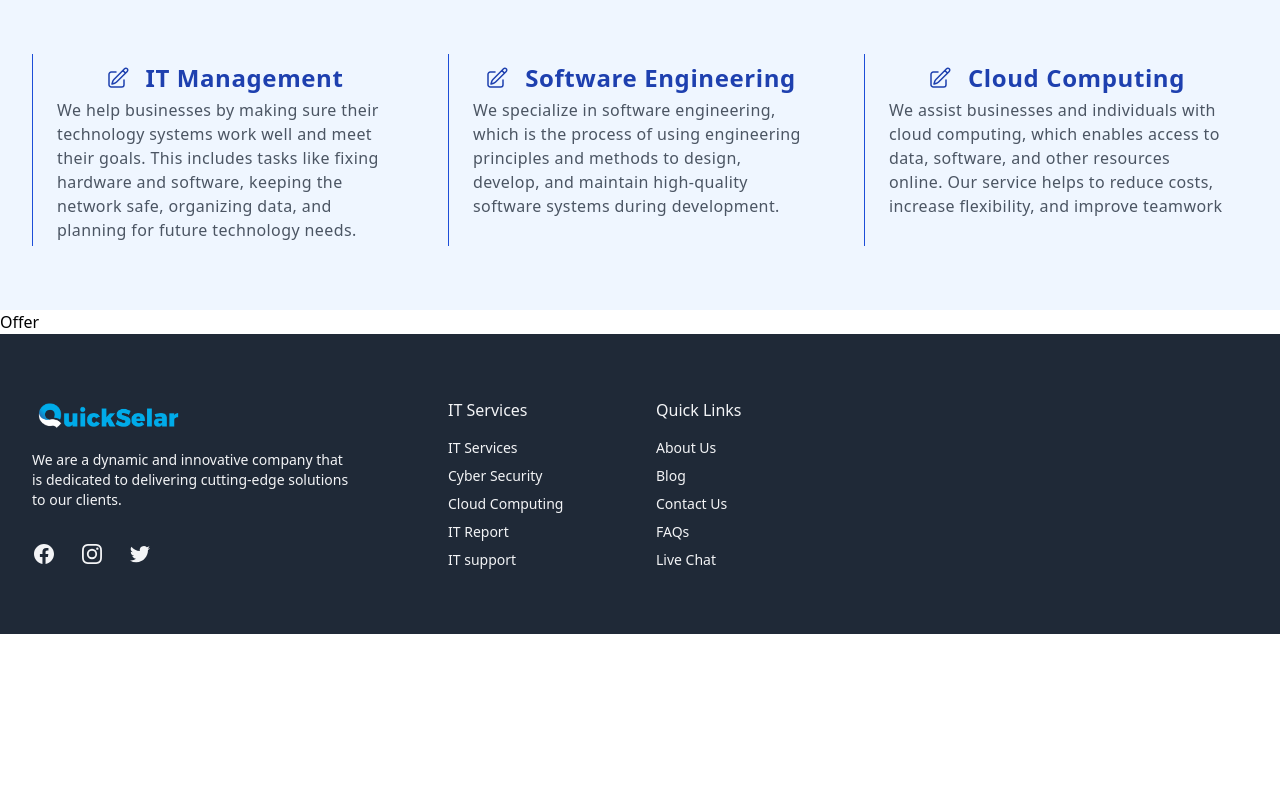
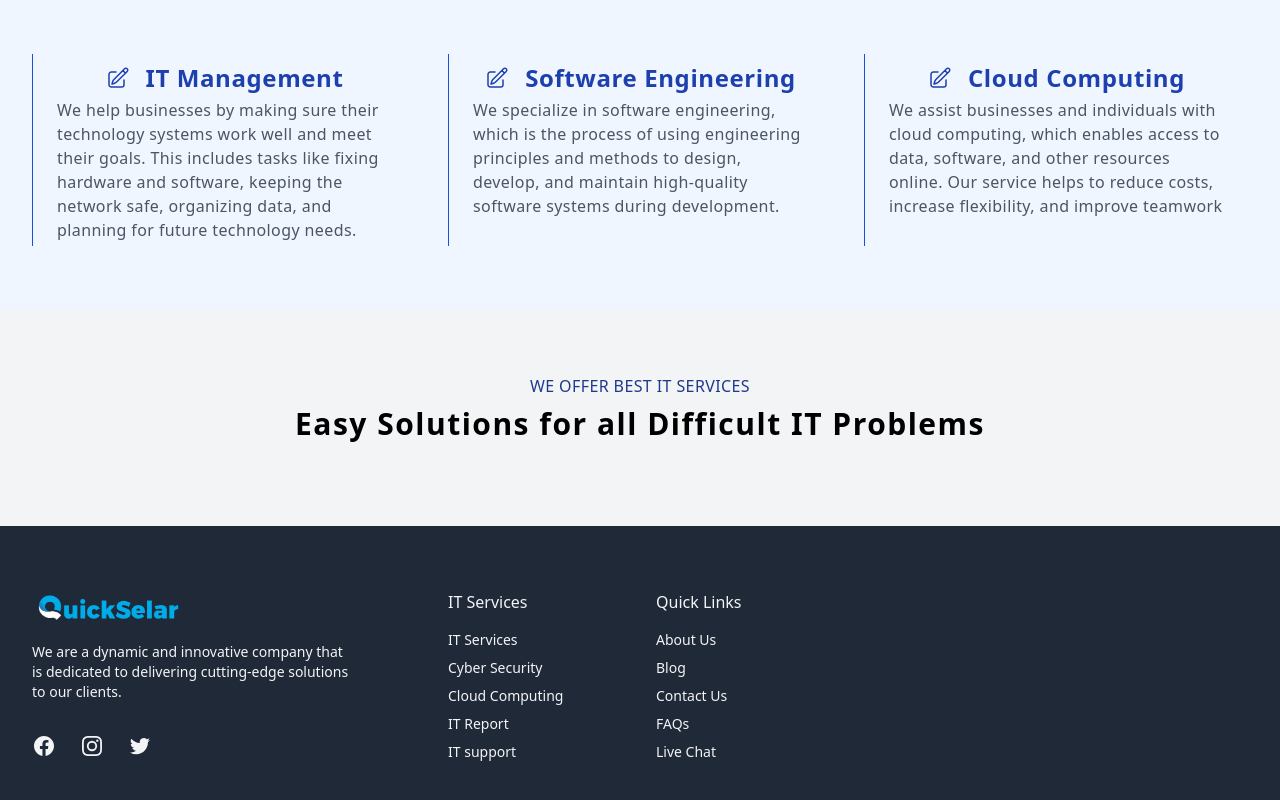
Before and after one commit to OverflowDev/quickselar, a React (Vite) app: page / in a window 1280 px wide. Shown: the part 1406-2206 px from the top of the page. Before the commit the page ends 2040 px from the top, so only its background shows below. Built offline with nearby package versions, Linux system fonts and the light colour scheme.

Commit message:
quickselar

```diff
--- a/src/Components/Offer.jsx
+++ b/src/Components/Offer.jsx
@@ -1,8 +1,26 @@
-import React from 'react'
 
 function Offer() {
   return (
-    <div>Offer</div>
+    <div className='bg-gray-100'>
+      <div className="md:max-w-screen-xl px-4 py-16 mx-auto sm:px-6 lg:px-8">
+
+        <div className='flex flex-col items-center justify-center'>
+          <h1 className='text-md text-blue-900 mb-2 tracking-wide'>WE OFFER BEST IT SERVICES</h1>
+          <h1 className='text-3xl font-bold tracking-wider mb-5'>Easy Solutions for all Difficult IT Problems</h1>
+
+          <div className="flex">
+
+          </div>
+        </div>
+
+        <div className="">
+
+        </div>
+
+      </div>
+
+
+    </div>
   )
 }
 
```
